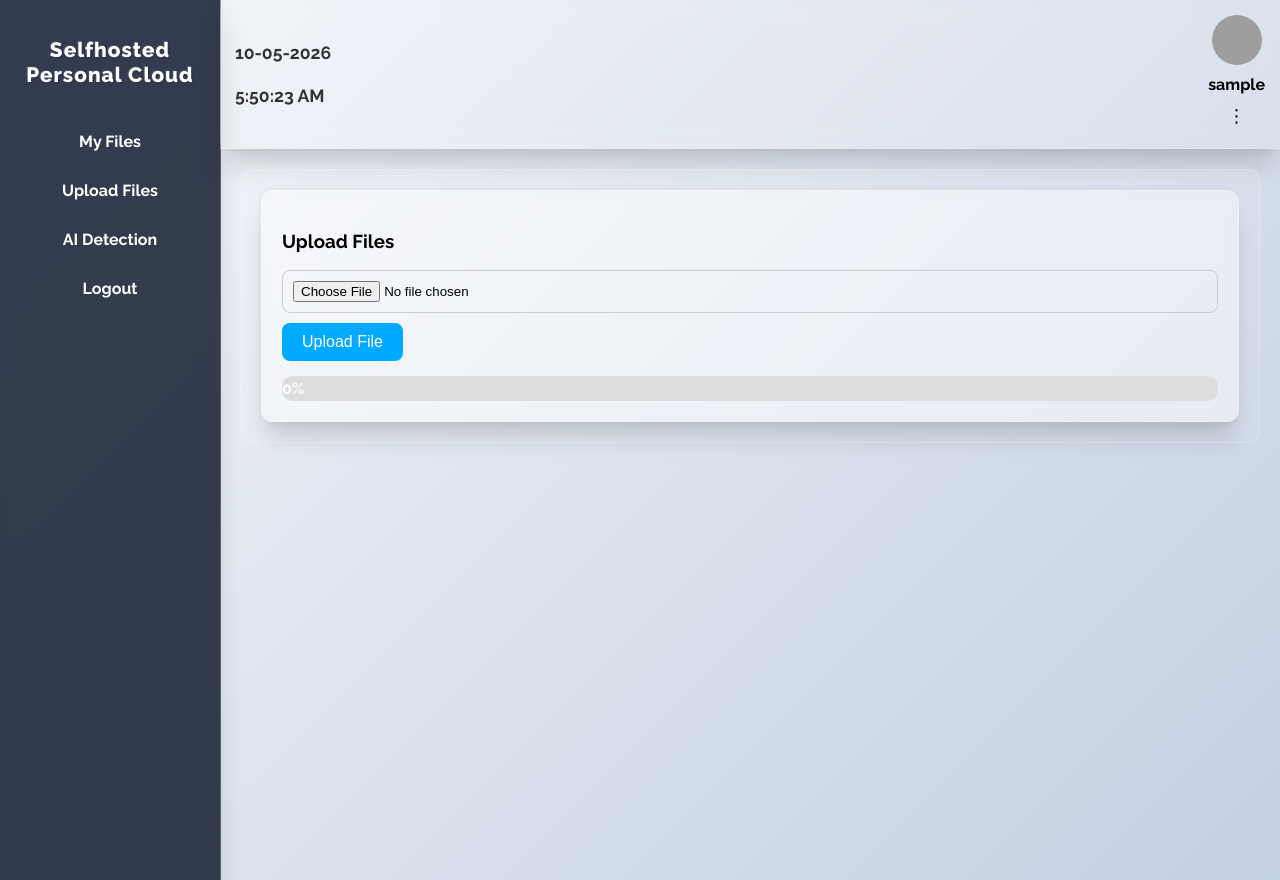
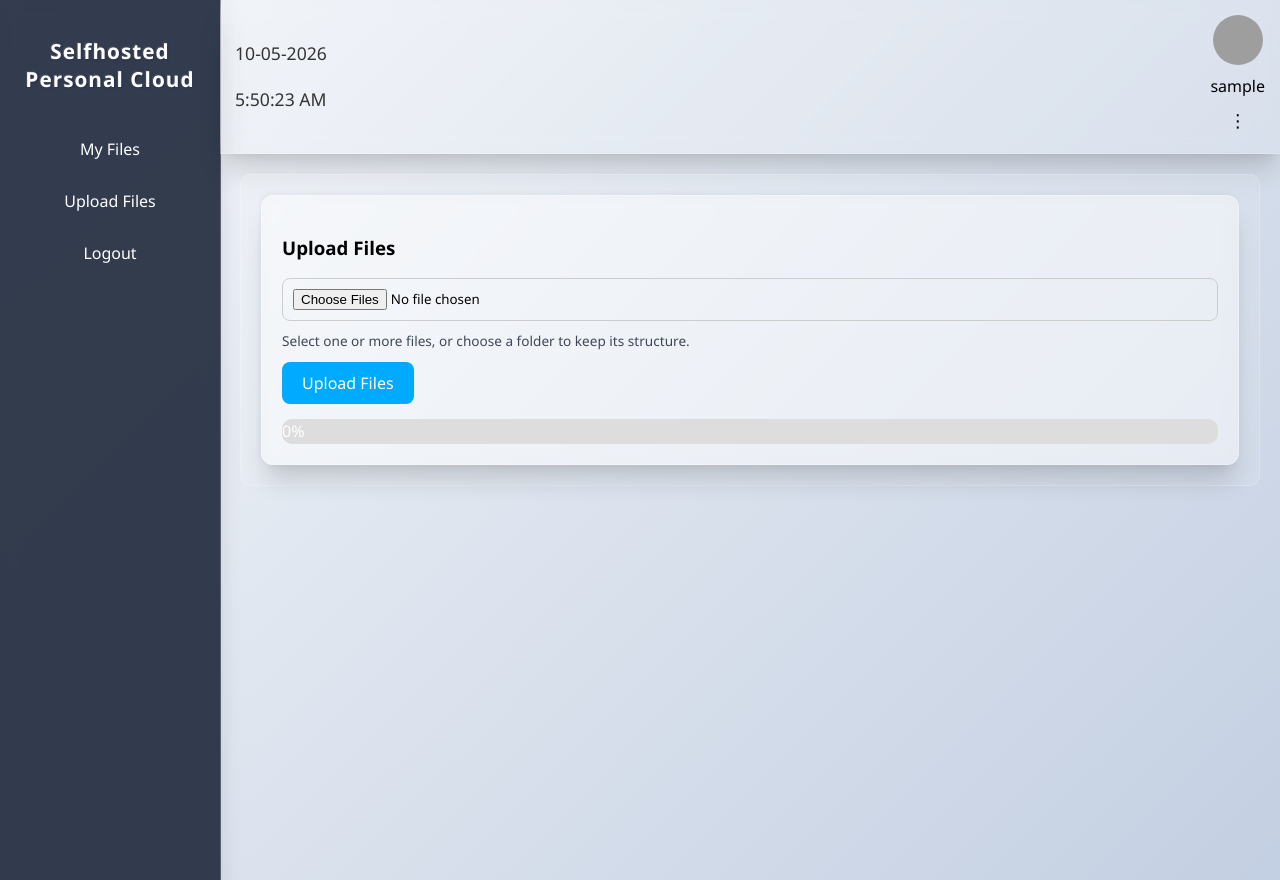
Before and after one commit to newbie7744/Mark-3-Cloud, a Flask app: page /upload in a window 1280 px wide. Run offline with Flask 3, Linux system fonts and the light colour scheme; the visitor is signed in with stand-in values (Sample User, id 1); grey boxes are pictures that could not be loaded.

Commit message:
Finalized-1

```diff
--- a/app/models.py
+++ b/app/models.py
@@ -26,4 +26,6 @@ class File(db.Model):
 
     filepath = db.Column(db.String(300), nullable=False)
 
+    classification = db.Column(db.String(32))
+
     user_id = db.Column(db.Integer, db.ForeignKey("user.id"), nullable=False)
--- a/app/routes.py
+++ b/app/routes.py
@@ -10,6 +10,9 @@ from .models import User, File
 from . import db
 
 main = Blueprint("main", __name__)
+
+IMAGE_EXTENSIONS = {"png", "jpg", "jpeg", "gif", "webp", "bmp", "tif", "tiff"}
+PASSWORD_POLICY_MESSAGE = "Password must be at least 9 characters and include a number, a letter, an uppercase letter, and a symbol."
 
 
 # --------------------------
@@ -52,6 +55,10 @@ def signup():
         if password != retyped:
             return "Passwords do not match"
 
+        password_error = validate_password_policy(password)
+        if password_error:
+            return password_error
+
         if User.query.filter_by(email=email).first():
             return "Email already registered"
 
@@ -89,6 +96,15 @@ def signup():
 @login_required
 def dashboard():
     files = File.query.filter_by(user_id=current_user.id).all()
+    updated = False
+    for file in files:
+        if not file.classification and os.path.exists(file.filepath) and is_image_file(file.filename):
+            file.classification = classify_image_file(file.filepath)
+            updated = True
+
+    if updated:
+        db.session.commit()
+
     return render_template("dashboard.html", active="myfiles", user=current_user, files=files)
 
 
@@ -107,7 +123,7 @@ def ai_detection_page():
         if image_file and image_file.filename != "":
             # Process the image
             result = detect_objects(image_file)
-    return render_template("dashboard.html", active="aidetection", user=current_user, result=result)
+    return render_template("dashboard.html", active="myfiles", user=current_user, result=result)
 
 
 # --------------------------
@@ -116,12 +132,15 @@ def ai_detection_page():
 @main.route("/upload_file", methods=["POST"])
 @login_required
 def upload_file():
-    file = request.files.get("file")
+    files = request.files.getlist("files")
+    if not files:
+        single_file = request.files.get("file")
+        if single_file:
+            files = [single_file]
 
-    if not file or file.filename == "":
+    files = [uploaded_file for uploaded_file in files if uploaded_file and uploaded_file.filename != ""]
+    if not files:
         return "No file selected"
-
-    filename = secure_filename(file.filename)
 
     # ✅ user folder
     user_folder = os.path.join(
@@ -130,19 +149,49 @@ def upload_file():
     )
     os.makedirs(user_folder, exist_ok=True)
 
-    filepath = os.path.join(user_folder, filename)
-    file.save(filepath)
+    uploaded_records = []
 
-    new_file = File(
-        filename=filename,
-        filepath=filepath,
-        user_id=current_user.id
-    )
+    for uploaded_file in files:
+        original_name = uploaded_file.filename.replace("\\", "/")
+        safe_parts = []
+        for part in original_name.split("/"):
+            safe_part = secure_filename(part)
+            if safe_part:
+                safe_parts.append(safe_part)
 
-    db.session.add(new_file)
+        if not safe_parts:
+            continue
+
+        stored_relative_path = os.path.join(*safe_parts)
+        file_directory = os.path.join(user_folder, *safe_parts[:-1]) if len(safe_parts) > 1 else user_folder
+        os.makedirs(file_directory, exist_ok=True)
+
+        filepath = os.path.join(user_folder, stored_relative_path)
+        uploaded_file.save(filepath)
+
+        classification = None
+        if is_image_file(safe_parts[-1]):
+            classification = classify_image_file(filepath)
+
+        new_file = File(
+            filename=stored_relative_path,
+            filepath=filepath,
+            classification=classification,
+            user_id=current_user.id
+        )
+
+        db.session.add(new_file)
+        uploaded_records.append({
+            "filename": stored_relative_path,
+            "classification": classification
+        })
+
     db.session.commit()
 
-    return {"message": "File uploaded successfully"}, 200
+    return {
+        "message": f"{len(uploaded_records)} file(s) uploaded successfully",
+        "uploaded": uploaded_records,
+    }, 200
 
 @main.route("/download/<int:file_id>")
 @login_required
@@ -279,31 +328,86 @@ def logout():
     return redirect(url_for("main.login"))
 
 
+def validate_password_policy(password):
+    if len(password) < 9:
+        return PASSWORD_POLICY_MESSAGE
+
+    has_letter = any(character.isalpha() for character in password)
+    has_uppercase = any(character.isupper() for character in password)
+    has_number = any(character.isdigit() for character in password)
+    has_symbol = any(not character.isalnum() for character in password)
+
+    if not (has_letter and has_uppercase and has_number and has_symbol):
+        return PASSWORD_POLICY_MESSAGE
+
+    return None
+
+
+# --------------------------
+# IMAGE CLASSIFICATION HELPERS
+# --------------------------
+def is_image_file(filename):
+    if not filename or "." not in filename:
+        return False
+    extension = filename.rsplit(".", 1)[-1].lower()
+    return extension in IMAGE_EXTENSIONS
+
+
+def classify_image_file(image_path):
+    with open(image_path, "rb") as image_handle:
+        image_bytes = image_handle.read()
+
+    return classify_image_bytes(image_bytes)
+
+
+def classify_image_bytes(image_bytes):
+    return classify_with_cascades(image_bytes)
+
+
+def classify_with_cascades(image_bytes):
+    try:
+        import cv2
+    except Exception:
+        return "Unknown"
+
+    image_array = np.frombuffer(image_bytes, dtype=np.uint8)
+    image = cv2.imdecode(image_array, cv2.IMREAD_COLOR)
+    if image is None:
+        return "Unknown"
+
+    gray = cv2.cvtColor(image, cv2.COLOR_BGR2GRAY)
+
+    face_cascade = cv2.CascadeClassifier(
+        cv2.data.haarcascades + "haarcascade_frontalface_default.xml"
+    )
+    faces = face_cascade.detectMultiScale(
+        gray,
+        scaleFactor=1.1,
+        minNeighbors=6,
+        minSize=(40, 40),
+    )
+
+    if len(faces) > 0:
+        return "Human"
+
+    upper_body_cascade = cv2.CascadeClassifier(
+        cv2.data.haarcascades + "haarcascade_upperbody.xml"
+    )
+    bodies = upper_body_cascade.detectMultiScale(
+        gray,
+        scaleFactor=1.1,
+        minNeighbors=7,
+        minSize=(60, 60),
+    )
+
+    if len(bodies) > 0:
+        return "Human"
+
+    return "Non-human"
+
+
 # --------------------------
 # AI DETECTION FUNCTION
 # --------------------------
 def detect_objects(image_file):
-    # Read image
-    image = cv2.imdecode(np.frombuffer(image_file.read(), np.uint8), cv2.IMREAD_COLOR)
-    gray = cv2.cvtColor(image, cv2.COLOR_BGR2GRAY)
-
-    # Load Haar cascades
-    face_cascade = cv2.CascadeClassifier(cv2.data.haarcascades + 'haarcascade_frontalface_default.xml')
-    cat_cascade = cv2.CascadeClassifier(cv2.data.haarcascades + 'haarcascade_frontalcatface.xml')
-
-    # Detect faces (humans)
-    faces = face_cascade.detectMultiScale(gray, scaleFactor=1.1, minNeighbors=5, minSize=(30, 30))
-    has_human = len(faces) > 0
-
-    # Detect cat faces (animals)
-    cats = cat_cascade.detectMultiScale(gray, scaleFactor=1.1, minNeighbors=5, minSize=(30, 30))
-    has_animal = len(cats) > 0
-
-    if has_human and has_animal:
-        return "Image contains both humans and animals (cats)."
-    elif has_human:
-        return "Image contains humans."
-    elif has_animal:
-        return "Image contains animals (cats)."
-    else:
-        return "No humans or cats detected in the image."
+    return classify_image_bytes(image_file.read())
--- a/app/static/css/style.css
+++ b/app/static/css/style.css
@@ -1,5 +1,3 @@
-@import url("https://fonts.googleapis.com/css2?family=Raleway:wght@700;800&display=swap");
-
 /* =====================================
    GLOBAL SETTINGS (Used by all pages)
    login.html
@@ -7,10 +5,14 @@
    dashboard.html
 ===================================== */
 
+:root {
+    --app-font: "Segoe UI", "Helvetica Neue", Arial, sans-serif;
+}
+
 html, body {
     height: 100%;
     margin: 0;
-    font-family: "Raleway", sans-serif;
+    font-family: var(--app-font);
 }
 
 
@@ -270,7 +294,7 @@ body.signup-page {
     font-weight: 800;
     font-size: 1.3rem;
     letter-spacing: 1px;
-    font-family: "Raleway", sans-serif;
+    font-family: var(--app-font);
     text-shadow: -1px -1px 1px rgba(255, 255, 255, 0.1), 1px 1px 2px rgba(10, 0, 60, 0.25);
 }
 
@@ -663,6 +713,12 @@ body.signup-page {
     box-sizing: border-box;
 }
 
+.upload-help {
+    margin: 0 0 12px;
+    font-size: 0.85rem;
+    color: rgba(30, 41, 59, 0.85);
+}
+
 #upload-files button {
     padding: 10px 20px;
     background: #00aaff;
@@ -788,3 +844,20 @@ body.signup-page {
 .rename-actions button:hover {
     opacity: 0.9;
 }
+
+button,
+input,
+select,
+textarea,
+a,
+label,
+.file-name,
+.datetime,
+.profile p,
+.menu-content,
+.profile-menu-content,
+.detection-result,
+.signup-container,
+.login-container {
+    font-family: var(--app-font);
+}
--- a/app/static/js/dashboard.js
+++ b/app/static/js/dashboard.js
@@ -67,14 +67,19 @@ function updateTime() {
 // =======================
 function uploadFile() {
     const fileInput = document.getElementById("fileInput");
-    const file = fileInput.files[0];
-    if (!file) {
-        alert("Please select a file");
+    const files = Array.from(fileInput.files || []);
+    if (files.length === 0) {
+        alert("Please select one or more files");
         return;
     }
 
     const formData = new FormData();
-    formData.append("file", file);
+    files.forEach(file => {
+        const relativeName = file.webkitRelativePath && file.webkitRelativePath.length > 0
+            ? file.webkitRelativePath
+            : file.name;
+        formData.append("files", file, relativeName);
+    });
 
     const xhr = new XMLHttpRequest();
     xhr.open("POST", "/upload_file", true);
@@ -92,7 +97,7 @@ function uploadFile() {
         if (xhr.status === 200) {
             try {
                 const response = JSON.parse(xhr.responseText);
-                if (response.message === "File uploaded successfully") {
+                if (response.message && response.message.indexOf("uploaded successfully") !== -1) {
                     window.location.href = "/dashboard";
                 } else {
                     alert("Upload failed: " + (response.message || "Unknown error"));
--- a/app/templates/dashboard.html
+++ b/app/templates/dashboard.html
@@ -17,7 +17,6 @@
     <ul>
         <li class="{{ 'active' if active == 'myfiles' else '' }}"><a href="{{ url_for('main.dashboard') }}">My Files</a></li>
         <li class="{{ 'active' if active == 'upload' else '' }}"><a href="{{ url_for('main.upload_page') }}">Upload Files</a></li>
-        <li class="{{ 'active' if active == 'ai_detection' else '' }}"><a href="{{ url_for('main.ai_detection_page') }}">AI Detection</a></li>
         <li><a href="{{ url_for('main.logout') }}">Logout</a></li>
     </ul>
 </div>
@@ -68,6 +67,9 @@
             {% set ext = file.filename.split('.')[-1].lower() %}
             {% if ext in ['jpg','jpeg','png','gif','webp'] %}
                 <img src="{{ url_for('static', filename='uploads/' ~ current_user.id ~ '/' ~ file.filename) }}" class="file-preview" alt="{{ file.filename }}">
+                {% if file.classification %}
+                    <div class="classification-badge {{ file.classification|lower|replace(' ', '-') }}">{{ file.classification }}</div>
+                {% endif %}
             {% else %}
                 <div class="file-icon">📄</div>
             {% endif %}
@@ -105,28 +107,12 @@
     {% if active == "upload" %}
     <section id="upload-files">
         <h3>Upload Files</h3>
-        <input type="file" id="fileInput" accept="*/*">
-        <button type="button" id="uploadBtn">Upload File</button>
+        <input type="file" id="fileInput" accept="*/*" multiple webkitdirectory>
+        <p class="upload-help">Select one or more files, or choose a folder to keep its structure.</p>
+        <button type="button" id="uploadBtn">Upload Files</button>
         <div id="progressContainer">
             <div id="progressBar">0%</div>
         </div>
-    </section>
-    {% endif %}
-
-    <!-- AI DETECTION SECTION -->
-    {% if active == "aidetection" %}
-    <section id="ai-detection">
-        <h3>AI Detection</h3>
-        <form action="{{ url_for('main.ai_detection_page') }}" method="POST" enctype="multipart/form-data">
-            <input type="file" name="image" accept="image/*" required>
-            <button type="submit">Detect</button>
-        </form>
-        {% if result %}
-        <div class="detection-result">
-            <h4>Detection Result:</h4>
-            <p>{{ result }}</p>
-        </div>
-        {% endif %}
     </section>
     {% endif %}
 
--- a/app/templates/signup.html
+++ b/app/templates/signup.html
@@ -22,7 +22,7 @@
 
             <!-- Password input -->
             <div class="password-box">
-                <input type="password" id="password" class="signup-input" name="password" placeholder="Password" required>
+                <input type="password" id="password" class="signup-input" name="password" placeholder="Password" required minlength="9" pattern="(?=.*[a-zA-Z])(?=.*[A-Z])(?=.*\\d)(?=.*[^A-Za-z0-9]).{9,}" title="Password must be at least 9 characters and include a number, a letter, an uppercase letter, and a symbol.">
                 <span class="toggle-password" onclick="togglePassword('password')">👁</span>
             </div>
 
@@ -32,6 +32,8 @@
                 <span class="toggle-password" onclick="togglePassword('repassword')">👁</span>
             </div>
 
+            <p class="password-policy">At least 9 characters, with a number, a letter, one uppercase letter, and a symbol.</p>
+
             <!-- Submit button -->
             <button type="submit" class="signup-button">Sign Up</button>
             <p>Already have an account? <a href="/">Login with your email</a></p>
--- a/requirements.txt
+++ b/requirements.txt
@@ -15,5 +15,3 @@ MarkupSafe==3.0.3
 Werkzeug==3.1.6
 
 opencv-python-headless==4.8.1.78
-tensorflow==2.13.0
-Pillow==10.0.1
```
Also changed, not shown: other parts of app/static/css/style.css (+48 -0 lines), app/__init__.py (+11 -0 lines), app/static/js/password.js (+34 -0 lines), app/templates/login.html (+4 -3 lines).
